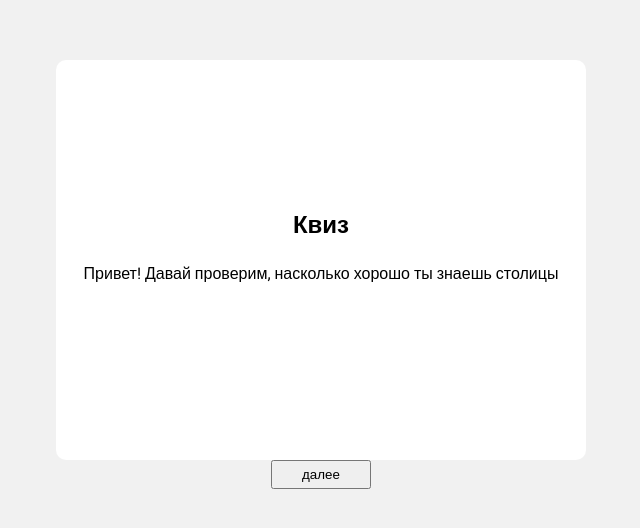
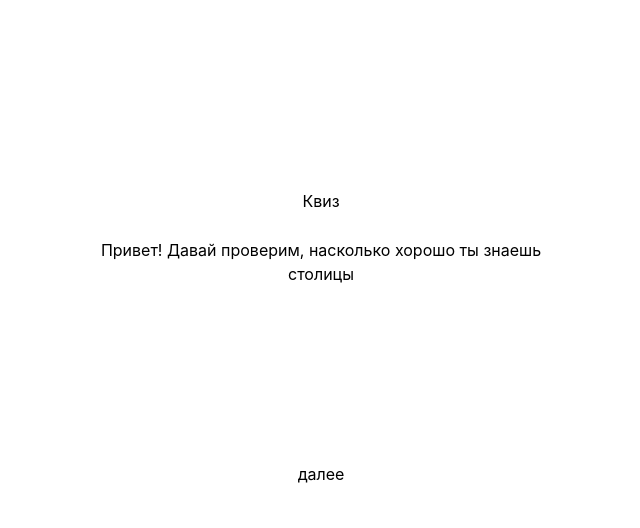
Before and after one commit to akaryaka/quiz, a React (Vite) app in the folder frontend/: page / in a window 1280 px wide. Shown: the part 126-654 px from the top of the page, without its empty margins (319-959 px from the left). Built offline with nearby package versions, Linux system fonts and the light colour scheme; a web font is replaced by a local one.

Commit message:
ref for tailwind

```diff
--- a/frontend/src/app/App.tsx
+++ b/frontend/src/app/App.tsx
@@ -14,11 +14,8 @@ const Container = styled.div`
   flex-direction: column;
 `
 
-const BtnNext = styled.button`
-  padding: 5px;
-  width: 100px;
-  cursor: pointer;
-  margin: 0 auto;
+const Wrapper = styled.div`
+
 `
 
 function App() {
@@ -33,13 +30,16 @@ function App() {
     }
   }
 
+
   return (
     <>
-      <GlobalStyles />
-      <Container>
-        <LayoutPage title={page.title} content={page.component === 'Questions' ? <Question /> : ''} text={page.text} />
-        <BtnNext onClick={handleClick}>{index == (pages.length-1) ? 'сброс' : 'далее'}</BtnNext>
-      </Container>
+      {/* <GlobalStyles /> */}
+      <div className="bg-[rgb(241, 241, 241)]">
+        <Container>
+          <LayoutPage title={page.title} content={page.component === 'Questions' ? <Question /> : ''} text={page.text} />
+          <button className='bg-white w-50 cursor-pointer p-3 hover:bg-sky-700' onClick={handleClick}>{index == (pages.length - 1) ? 'сброс' : (index == 1 ? '' : 'далее')}</button>
+        </Container>
+      </div>
     </>
   )
 }
--- a/frontend/src/main.tsx
+++ b/frontend/src/main.tsx
@@ -1,5 +1,6 @@
-import { StrictMode } from 'react'
-import { createRoot } from 'react-dom/client'
+import { StrictMode } from 'react';
+import { createRoot } from 'react-dom/client';
+import './styles/style.css';
 import '@fontsource/roboto/400.css';
 import '@fontsource/roboto/700.css';
 import App from '@/app/App.tsx'
--- a/frontend/src/styles/global.style.ts
+++ b/frontend/src/styles/global.style.ts
@@ -1,15 +1,9 @@
 import { createGlobalStyle } from 'styled-components';
 
 const GlobalStyles = createGlobalStyle`
-  * {
-    margin: 0;
-    padding: 0;
-    box-sizing: border-box;
-  }
-
   body {
     font-family: 'Roboto', sans-serif;
-    background-color: rgb(241 241 241);
+    // background-color: rgb(241 241 241);
   }
 `;
 
--- /dev/null
+++ b/frontend/src/styles/style.css
@@ -0,0 +1 @@
+@import "tailwindcss";
```
